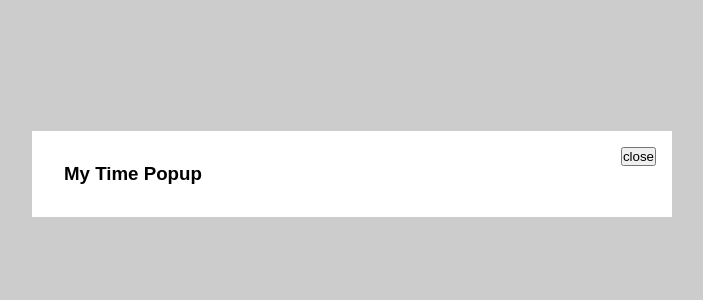
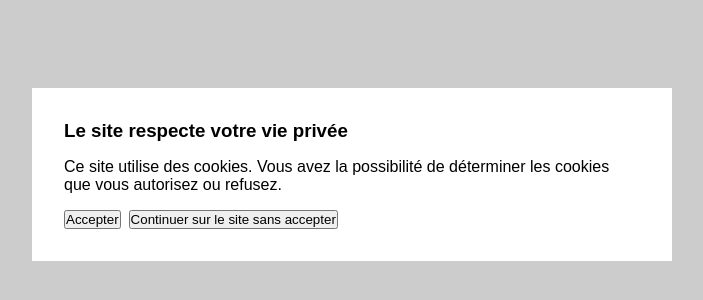
Before and after one commit to Sma-source/react-popup, a React (Create React App) app: page / in a window 1280 px wide. Shown: the part 226-526 px from the top of the page, without its empty margins (288-991 px from the left). Built offline with nearby package versions, Linux system fonts and the light colour scheme.

Commit message:
add style and grpd text

```diff
--- a/src/App.js
+++ b/src/App.js
@@ -16,10 +16,14 @@ function App() {
         <h1>hello world</h1>
         <button onClick={() => setBtnPop(true)}>Open Popup</button>
         <Popup trigger={btnPop} setTrigger={setBtnPop}>
-          <h3>My Popup</h3>
+          <h3>My Time Popup</h3>
         </Popup>
         <Popup trigger={timePop} setTrigger={setTimePop}>
-          <h3>My Time Popup</h3>
+          <h3>Le site respecte votre vie privée</h3>
+          <p className="text-popup">
+            Ce site utilise des cookies. Vous avez la possibilité de déterminer
+            les cookies que vous autorisez ou refusez.
+          </p>
         </Popup>
       </main>
     </div>
--- a/src/Popup.js
+++ b/src/Popup.js
@@ -4,10 +4,15 @@ const Popup = ({ trigger, setTrigger, children }) => {
   return trigger ? (
     <div className="popup">
       <div className="popup-inner">
-        <button className="close-btn" onClick={() => setTrigger(false)}>
-          close
-        </button>
         {children}
+        <div className="btn-contain">
+          <button className="close-btn" onClick={() => setTrigger(false)}>
+            Accepter
+          </button>
+          <button className="close-btn" onClick={() => setTrigger(false)}>
+            Continuer sur le site sans accepter
+          </button>
+        </div>
       </div>
     </div>
   ) : (
--- a/src/index.css
+++ b/src/index.css
@@ -33,9 +33,15 @@ main {
   max-width: 640px;
   background-color: white;
 }
+.btn-contain {
+  display: flex;
+  flex-direction: row;
+}
+.popup-inner .close-btn {
+  margin-top: 1rem;
+  margin-right: 0.5rem;
+}
 
-.popup-inner .close-btn {
-  position: absolute;
-  top: 16px;
-  right: 16px;
+.text-popup {
+  margin-top: 1rem;
 }
```
